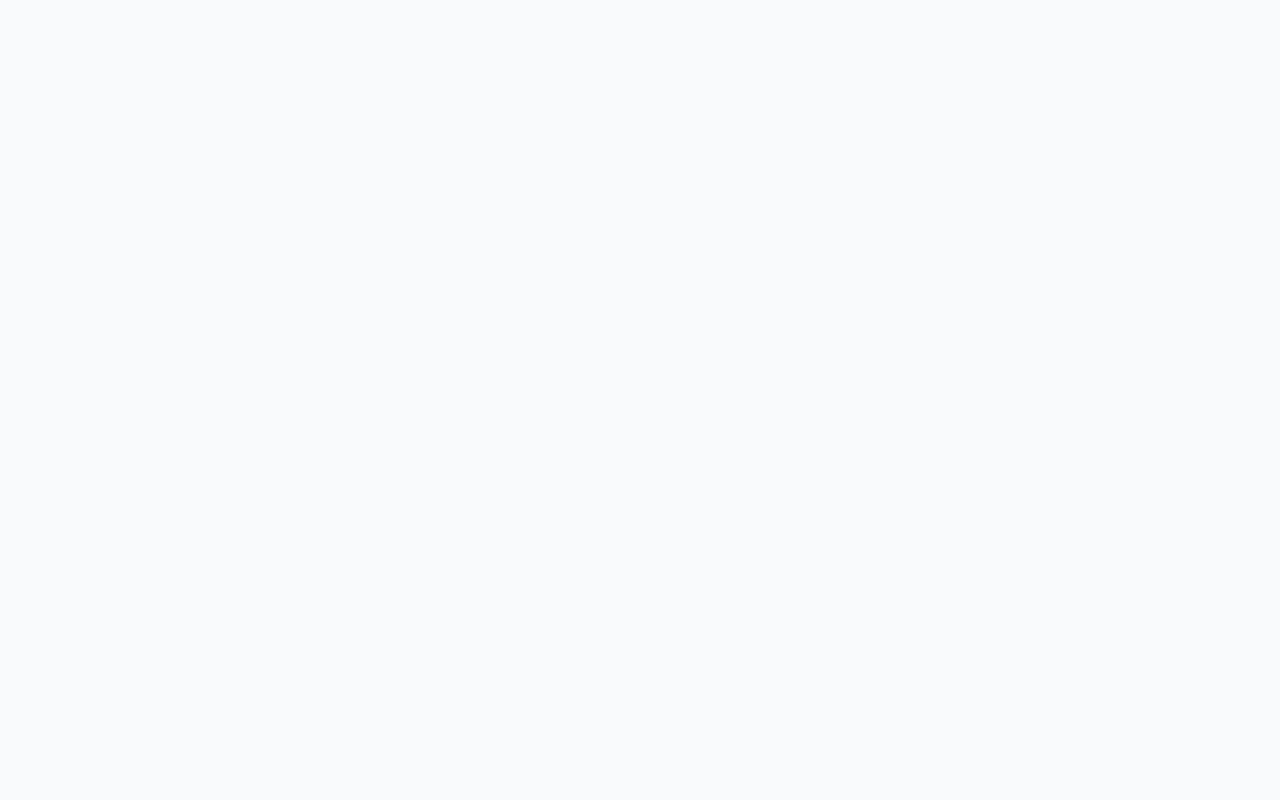
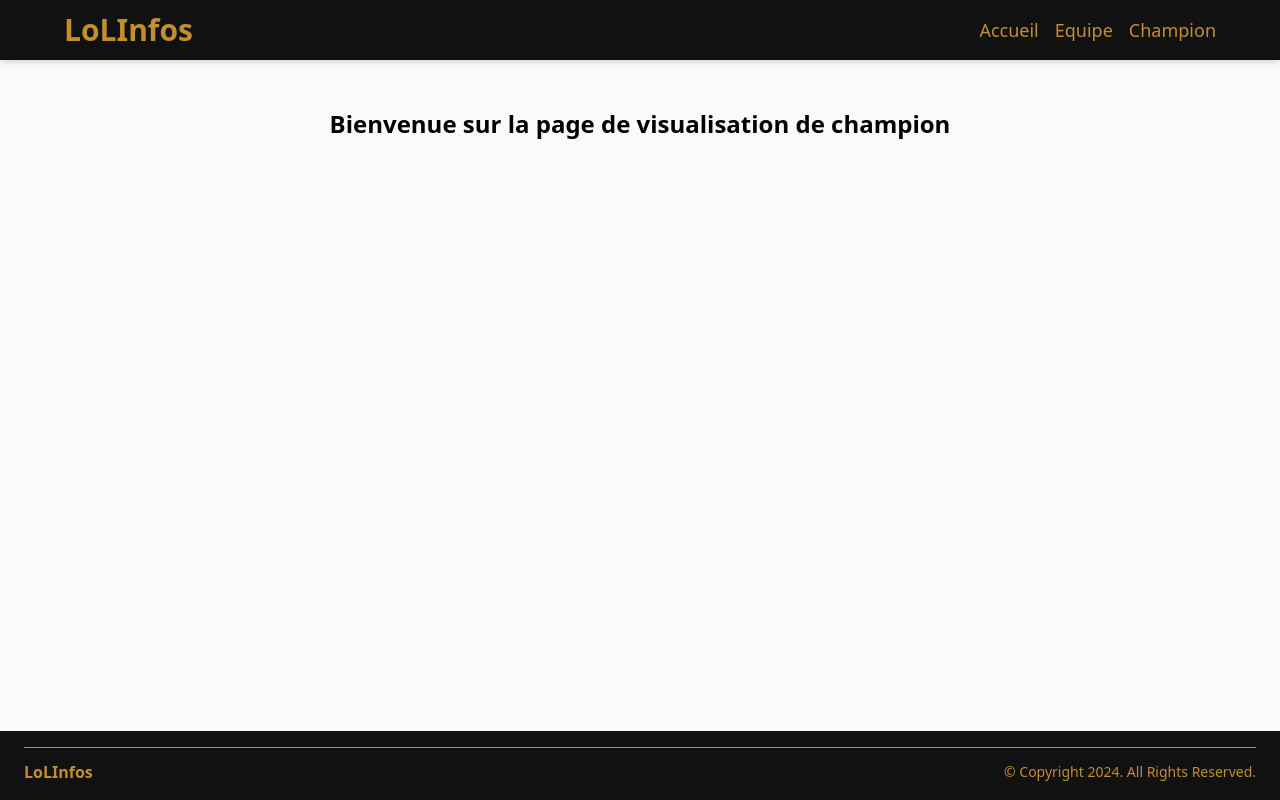
Before and after one commit to OHLAntoine/LoLInfos, a Vue app: page /champion in a window 1280 px wide. Before the commit this address had no page. Built offline with nearby package versions, Linux system fonts and the light colour scheme.

Commit message:
Création des 2 pages team / champion

```diff
--- a/src/components/HeaderView.vue
+++ b/src/components/HeaderView.vue
@@ -26,6 +26,12 @@
           <li class="py-2 lg:py-0">
             <router-link :to="{ name: 'home' }" class="lol_or"> Accueil </router-link>
           </li>
+          <li class="py-2 lg:py-0">
+            <router-link :to="{ name: 'team' }" class="lol_or"> Equipe </router-link>
+          </li>
+          <li class="py-2 lg:py-0">
+            <router-link :to="{ name: 'champion' }" class="lol_or"> Champion </router-link>
+          </li>
         </ul>
       </div>
     </nav>
--- a/src/router/index.js
+++ b/src/router/index.js
@@ -1,6 +1,8 @@
 import { createRouter, createWebHistory } from 'vue-router'
-import HomeView from '../views/HomeView.vue'
+import HomeView from '@/views/HomeView.vue'
 import DefaultLayout from '@/views/layouts/DefaultLayout.vue'
+import TeamView from '@/views/TeamView.vue'
+import ChampionView from '@/views/ChampionView.vue'
 
 const router = createRouter({
   history: createWebHistory(import.meta.env.BASE_URL),
@@ -13,6 +15,16 @@ const router = createRouter({
           path: '/',
           name: 'home',
           component: HomeView
+        },
+        {
+          path: '/team',
+          name: 'team',
+          component: TeamView
+        },
+        {
+          path: '/champion',
+          name: 'champion',
+          component: ChampionView
         }
       ]
     }
--- /dev/null
+++ b/src/views/ChampionView.vue
@@ -0,0 +1,5 @@
+<template>
+  <div class="lg:px-24 px-6 text-center">
+    <h1 class="font-bold text-2xl">Bienvenue sur la page de visualisation de champion</h1>
+  </div>
+</template>
--- a/src/views/HomeView.vue
+++ b/src/views/HomeView.vue
@@ -16,7 +16,7 @@
       class="flex items-center justify-around content-center flex-col gap-8 md:flex-row md:gap-4"
     >
       <router-link
-        :to="{ name: 'home' }"
+        :to="{ name: 'team' }"
         class="bg-gray-200 rounded-lg overflow-hidden shadow-lg shadow-black transition-transform transform hover:scale-105 max-w-96"
       >
         <div class="p-1 bg_lol_or"></div>
@@ -45,7 +45,7 @@
         </div>
       </router-link>
       <router-link
-        :to="{ name: 'home' }"
+        :to="{ name: 'champion' }"
         class="bg-gray-200 rounded-lg overflow-hidden shadow-lg shadow-black transition-transform transform hover:scale-105 max-w-96"
       >
         <div class="p-1 bg_lol_or"></div>
--- /dev/null
+++ b/src/views/TeamView.vue
@@ -0,0 +1,5 @@
+<template>
+  <div class="lg:px-24 px-6 text-center">
+    <h1 class="font-bold text-2xl">Bienvenue sur la page de visualisation d'équipe</h1>
+  </div>
+</template>
```
